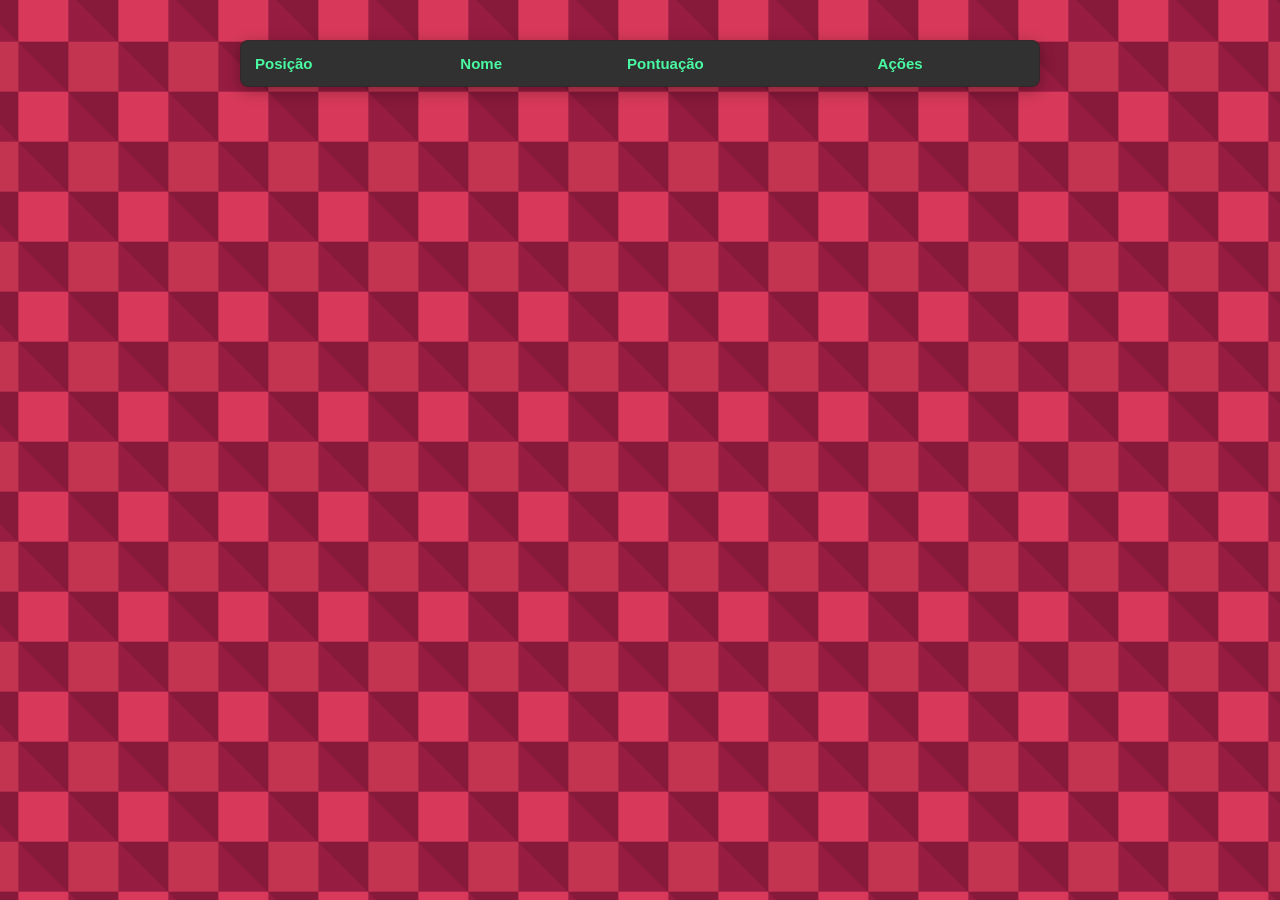
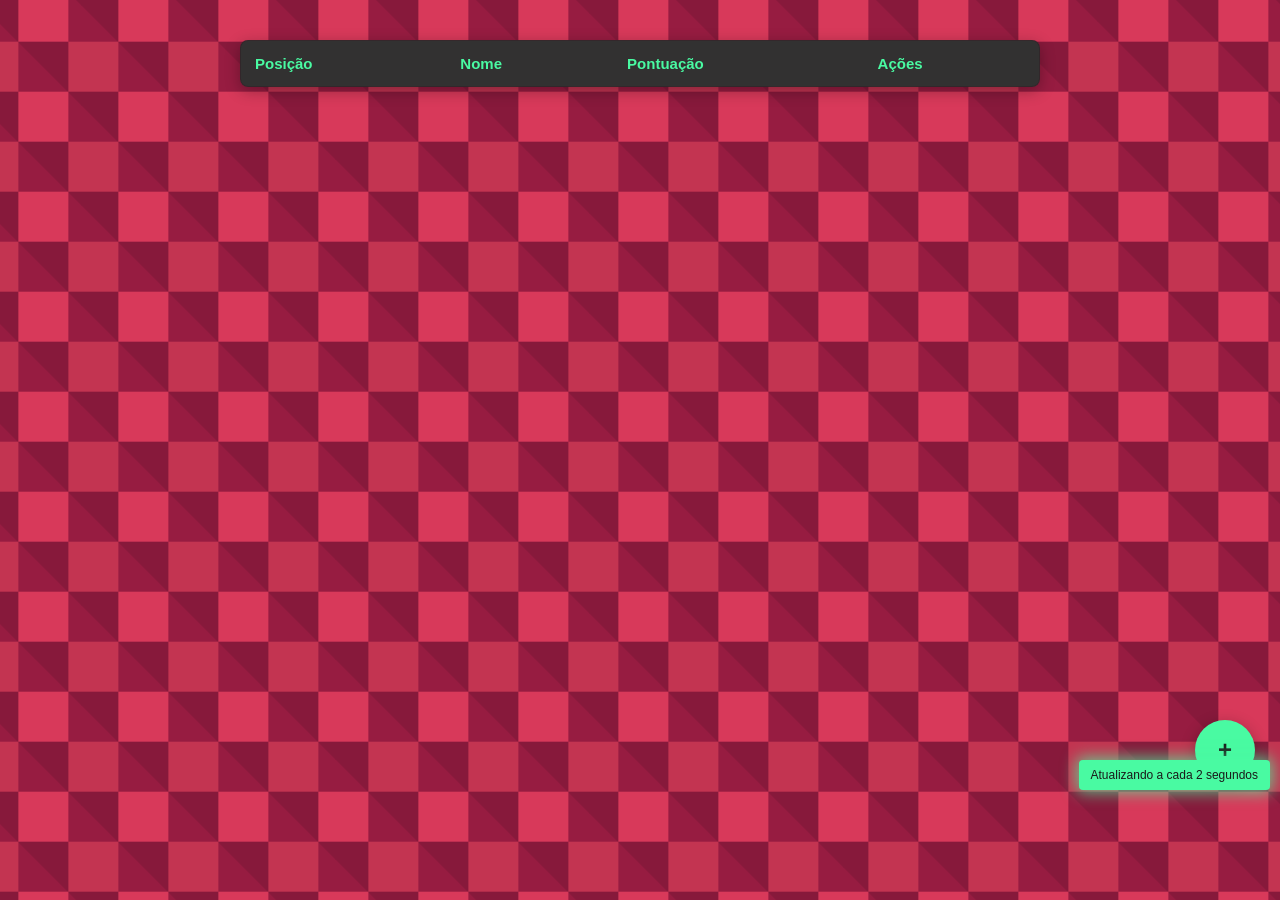
Before and after one commit to Pedgex/dd7m, a plain HTML site: page index.html in a window 1280 px wide. Drawn offline with Linux system fonts and the light colour scheme.

Commit message:
index.html

```diff
--- a/index.html
+++ b/index.html
@@ -17,7 +17,6 @@
             background-color: #1a1a1a;
         }
 
-        /* Fundo xadrez animado - versão ultra fluida */
         body::before {
             content: "";
             position: fixed;
@@ -45,15 +44,6 @@
 
         @keyframes moveChess {
             0% { transform: translate(0, 0); }
-            10% { transform: translate(-10px, 10px); }
-            20% { transform: translate(-20px, 20px); }
-            30% { transform: translate(-30px, 30px); }
-            40% { transform: translate(-40px, 40px); }
-            50% { transform: translate(-50px, 50px); }
-            60% { transform: translate(-60px, 60px); }
-            70% { transform: translate(-70px, 70px); }
-            80% { transform: translate(-80px, 80px); }
-            90% { transform: translate(-90px, 90px); }
             100% { transform: translate(-100px, 100px); }
         }
 
@@ -177,7 +167,6 @@
             color: #49faa2;
         }
 
-        /* Gradiente de cores para as posições */
         tr.position-1 {
             background-color: rgba(73, 250, 162, 0.3);
             position: relative;
@@ -215,7 +204,6 @@
             background-color: rgba(41, 130, 94, 0.3);
         }
 
-        /* Efeitos especiais para o primeiro colocado */
         tr.position-1 td:first-child {
             position: relative;
         }
@@ -257,7 +245,6 @@
             font-size: 13px;
         }
 
-        /* Efeito ON FIRE! aprimorado */
         .on-fire {
             display: inline-block;
             color: #ff6b6b;
@@ -345,6 +332,19 @@
         .moving-down {
             animation: moveDown 0.6s ease-out;
         }
+
+        .refresh-notice {
+            position: fixed;
+            bottom: 10px;
+            right: 10px;
+            background-color: #49faa2;
+            color: #1a1a1a;
+            padding: 8px 12px;
+            border-radius: 4px;
+            font-size: 12px;
+            z-index: 1000;
+            animation: pulse-gold 2s infinite;
+        }
     </style>
 </head>
 <body>
@@ -385,8 +385,8 @@
         let participants = [];
         let pointsAmount = 1;
         let previousState = [];
-        let playerStreaks = {}; // Rastreia sequências de pontos de cada jogador
-        let onFirePlayers = new Set(); // Armazena IDs dos jogadores "on fire"
+        let playerStreaks = {};
+        let onFirePlayers = new Set();
 
         function toggleControls() {
             const controls = document.getElementById('floatingControls');
@@ -434,15 +434,12 @@
             const oldParticipants = [...participants];
             const oldPositions = new Map(oldParticipants.map((p, i) => [p.id, i]));
 
-            // Ordena por pontuação decrescente
             participants.sort((a, b) => b.score - a.score);
 
-            // Verifica diferença de 5 pontos entre o primeiro e os outros
             if (participants.length > 1) {
                 const topScore = participants[0].score;
                 let shouldClearOnFire = false;
 
-                // Verifica se o primeiro colocado tem 5 pontos de vantagem
                 for (let i = 1; i < participants.length; i++) {
                     if (topScore - participants[i].score >= 5) {
                         shouldClearOnFire = true;
@@ -451,7 +448,6 @@
                 }
 
                 if (shouldClearOnFire) {
-                    // Mantém apenas o primeiro colocado com ON FIRE
                     const newOnFirePlayers = new Set();
                     if (onFirePlayers.has(participants[0].id)) {
                         newOnFirePlayers.add(participants[0].id);
@@ -476,7 +472,6 @@
                     row.classList.add('highlight');
                 }
 
-                // Verifica se este jogador está "on fire"
                 const isOnFire = onFirePlayers.has(participant.id);
 
                 row.innerHTML = `
@@ -498,20 +493,16 @@
             const participant = participants[index];
             participant.score += change;
 
-            // Atualiza a sequência de pontos do jogador
             if (change > 0) {
                 playerStreaks[participant.id] = (playerStreaks[participant.id] || 0) + 1;
 
-                // Verifica se o jogador marcou 3 pontos seguidos
                 if (playerStreaks[participant.id] >= 3) {
                     onFirePlayers.add(participant.id);
                 }
             } else {
-                // Reseta a sequência se perder pontos
                 playerStreaks[participant.id] = 0;
             }
 
-            // Reseta as sequências de outros jogadores
             for (const id in playerStreaks) {
                 if (id !== participant.id.toString()) {
                     playerStreaks[id] = 0;
@@ -535,7 +526,6 @@
 
         function removeParticipant(index) {
             if (confirm(`Tem certeza que deseja remover ${participants[index].name}?`)) {
-                // Remove o jogador do registro de on fire
                 onFirePlayers.delete(participants[index].id);
                 delete playerStreaks[participants[index].id];
 
@@ -544,13 +534,35 @@
             }
         }
 
-        // Versão somente leitura
-	if(!window.location.href.includes('edit=true')) {
-	  document.getElementById('addButton').style.display = 'none';
-	  document.querySelectorAll('.points-control button, .floating-controls').forEach(el => {
- 	   el.style.display = 'none';
- 	 });
-}
+        // Modo somente leitura
+        if(window.location.href.includes('view=readonly')) {
+            document.getElementById('addButton').style.display = 'none';
+            document.querySelectorAll('.points-control button').forEach(btn => {
+                btn.style.display = 'none';
+            });
+        }
+
+        // =============================================
+        // ATUALIZAÇÃO AUTOMÁTICA A CADA 2 SEGUNDOS
+        // =============================================
+        function setupAutoRefresh() {
+            // Só ativa no modo de visualização
+            if (!window.location.href.includes('?edit=true')) {
+                // Atualiza a cada 2 segundos (2000 milissegundos)
+                setInterval(() => {
+                    window.location.reload();
+                }, 2000);
+
+                // Adiciona aviso visual
+                const refreshNotice = document.createElement('div');
+                refreshNotice.className = 'refresh-notice';
+                refreshNotice.textContent = 'Atualizando a cada 2 segundos';
+                document.body.appendChild(refreshNotice);
+            }
+        }
+
+        // Inicia quando a página carrega
+        window.addEventListener('DOMContentLoaded', setupAutoRefresh);
     </script>
 </body>
 </html>
```
